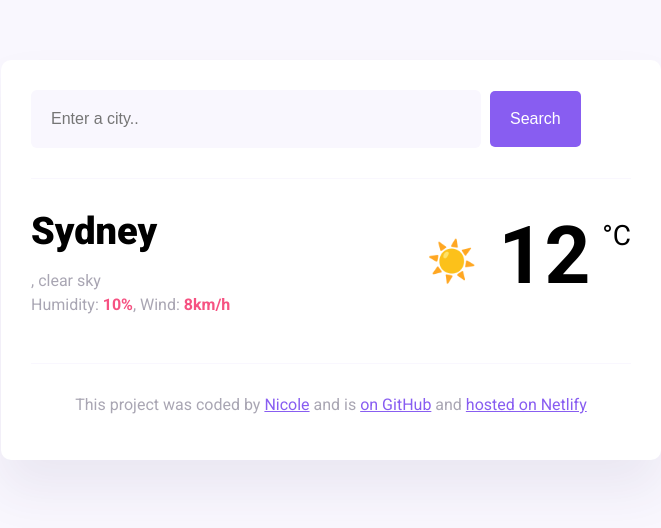
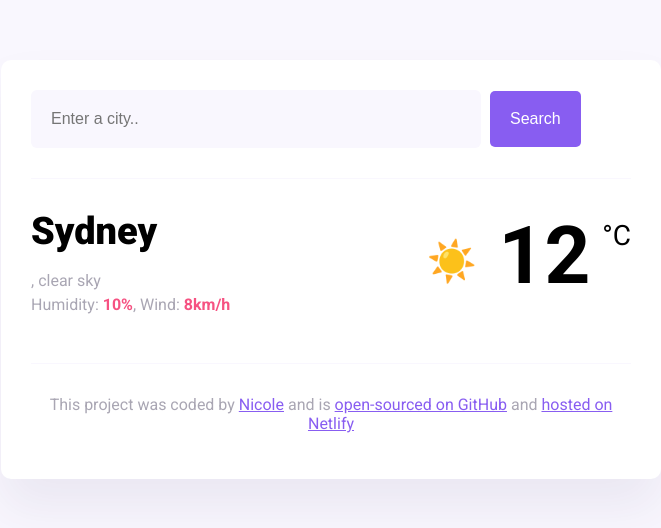
Before and after one commit to nicky-prog/Hali-ya-hewa, a plain HTML site: page index.html in a window 1280 px wide. Shown: the whole page, without its empty margins (309-970 px from the left). Drawn offline with nearby package versions, Linux system fonts and the light colour scheme; no server answers; files whose address does not match are found by name.

Commit message:
changed from on github to is open-sourced on github

```diff
--- a/index.html
+++ b/index.html
@@ -50,7 +50,7 @@
         <p>
           This project was coded by
           <a href="https://github.com/nicky-prog" target="_blank">Nicole</a> and is
-          <a href="https://github.com/nicky-prog/Hali-ya-hewa" target="_blank">on GitHub</a> and
+          <a href="https://github.com/nicky-prog/Hali-ya-hewa" target="_blank">open-sourced on GitHub</a> and
           <a href="https://curious-gingersnap-a1e511.netlify.app/" target="_blank">hosted on Netlify</a>
         </p>
       </footer>
```
